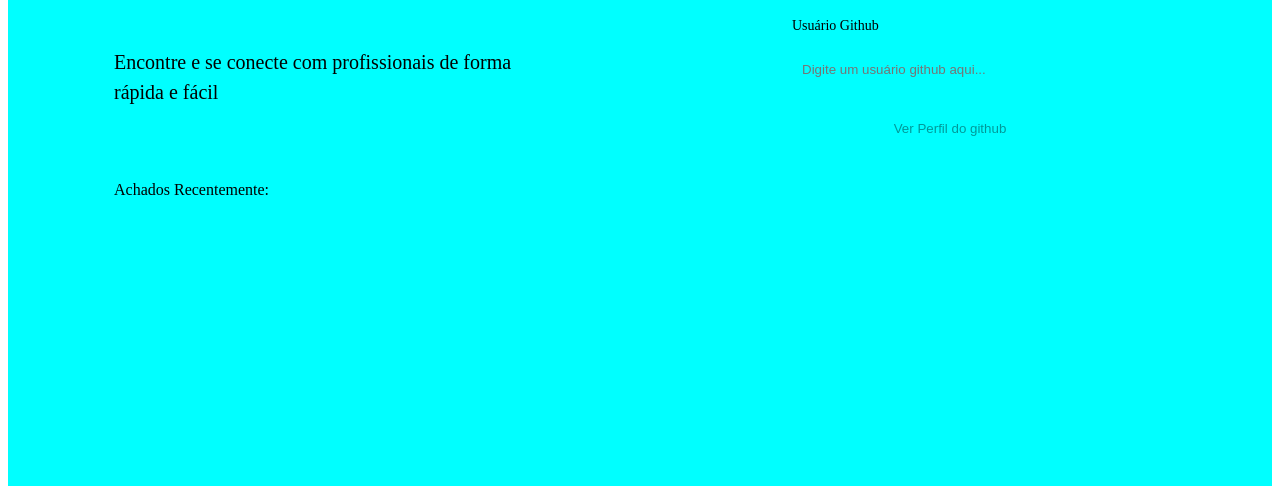
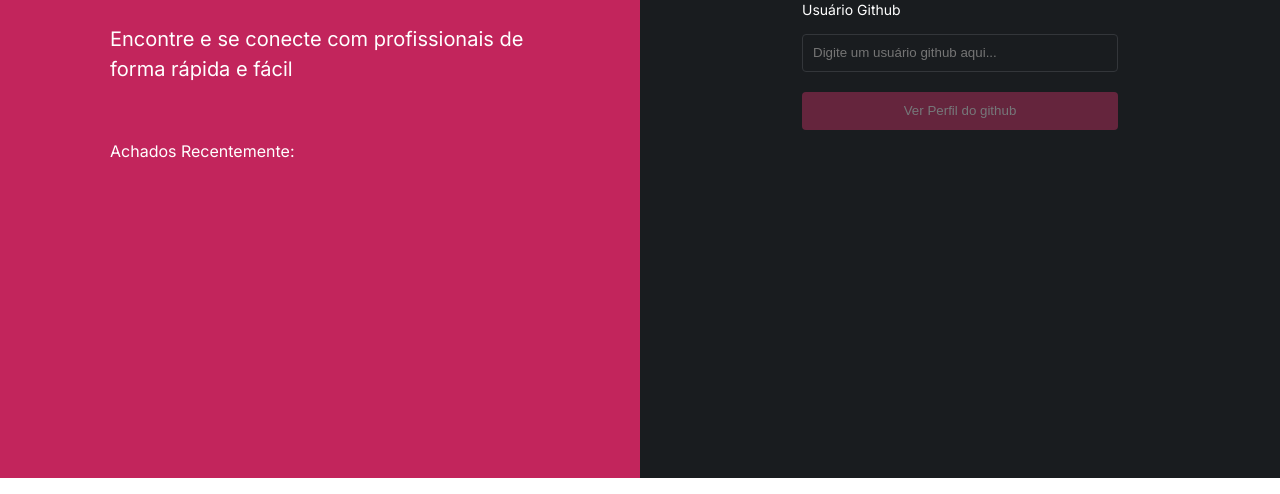
Before and after one commit to Kenzie-Academy-Brasil-Developers/gitSearchBase-Eduardo-Portela, a plain HTML site: page index.html in a window 1280 px wide. Shown: the part 322-816 px from the top of the page. Drawn offline with Linux system fonts and the light colour scheme; the site is published under a folder, as on GitHub Pages, so addresses that start at the root find nothing.

Commit message:
Git-Search 1.1

```diff
--- a/index.html
+++ b/index.html
@@ -4,7 +4,7 @@
     <meta charset="UTF-8" />
     <meta http-equiv="X-UA-Compatible" content="IE=edge" />
     <meta name="viewport" content="width=device-width, initial-scale=1.0" />
-    <link rel="stylesheet" href="/styles/globalStyles.css" />
+    <link rel="stylesheet" href="styles/globalStyles.css" />
     <link rel="stylesheet" href="pages/home/index.css" />
     <link rel="stylesheet" href="pages/home/animation.css" />
     <title>Git Search</title>
```
